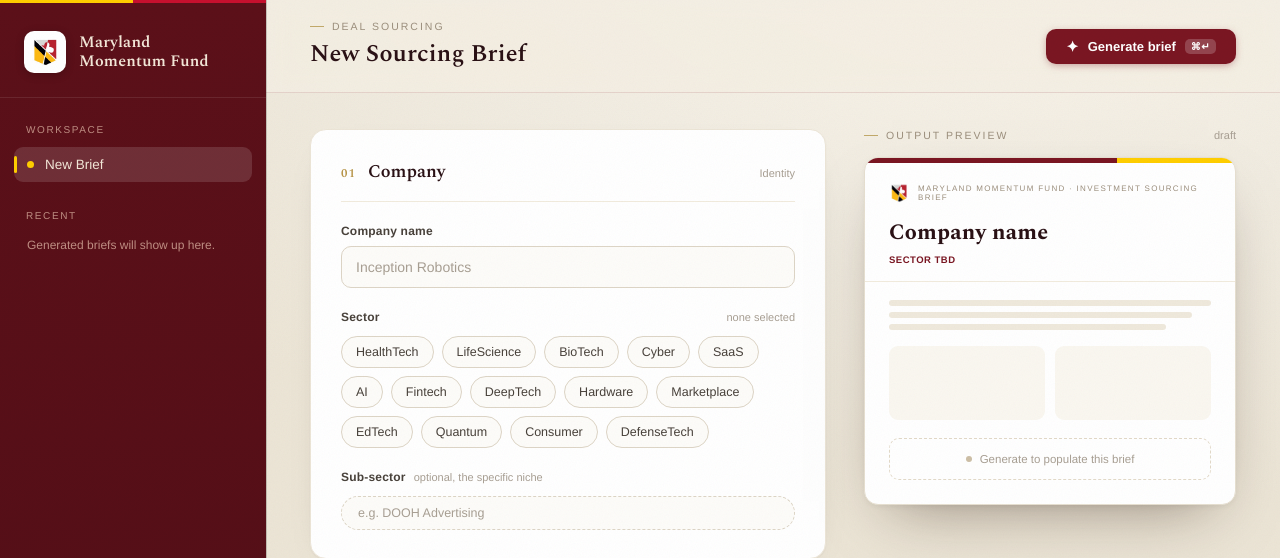
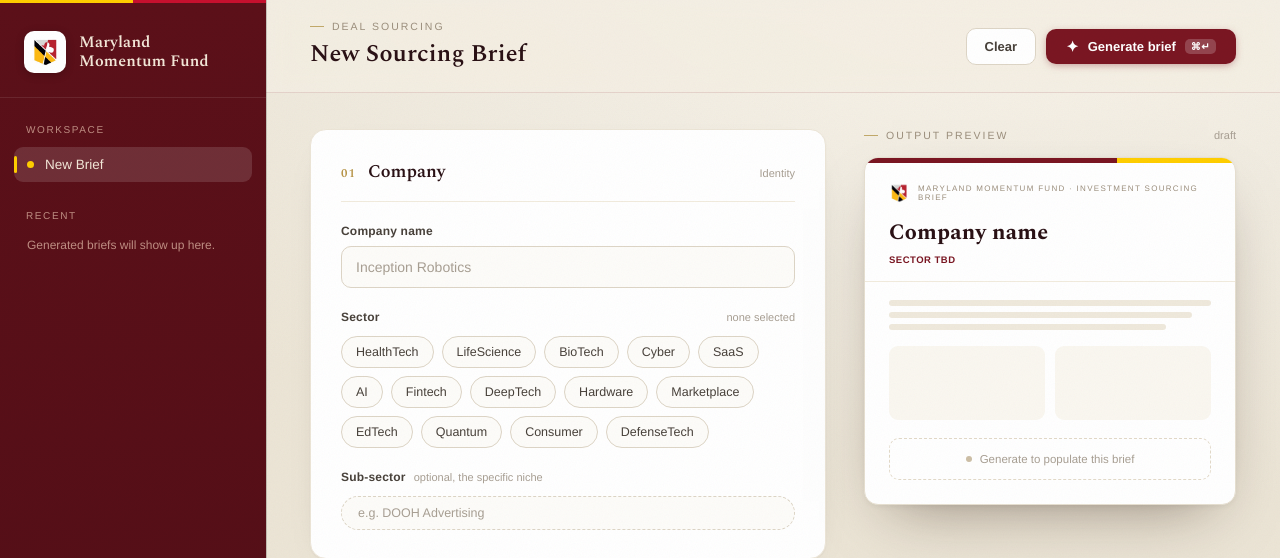
Before and after one commit to kennethyeaher/mmf-onepager-agent, a Flask app: page / in a window 1280 px wide. Shown: the top 558 px of the page. Run offline with Flask 3, Linux system fonts and the light colour scheme.

Commit message:
add clear button to the top bar

```diff
--- a/templates/index.html
+++ b/templates/index.html
@@ -47,11 +47,14 @@
           <div class="eyebrow"><span class="eyebrow_tick"></span> Deal Sourcing</div>
           <h1>New Sourcing Brief</h1>
         </div>
-        <button id="generate_btn" class="btn_primary" type="button">
-          <span class="star">&#10022;</span>
-          <span id="generate_label">Generate brief</span>
-          <span class="kbd">&#8984;&#8629;</span>
-        </button>
+        <div class="topbar_actions">
+          <button id="clear_btn" class="btn_secondary" type="button">Clear</button>
+          <button id="generate_btn" class="btn_primary" type="button">
+            <span class="star">&#10022;</span>
+            <span id="generate_label">Generate brief</span>
+            <span class="kbd">&#8984;&#8629;</span>
+          </button>
+        </div>
       </div>
 
       <div class="grid">
```
